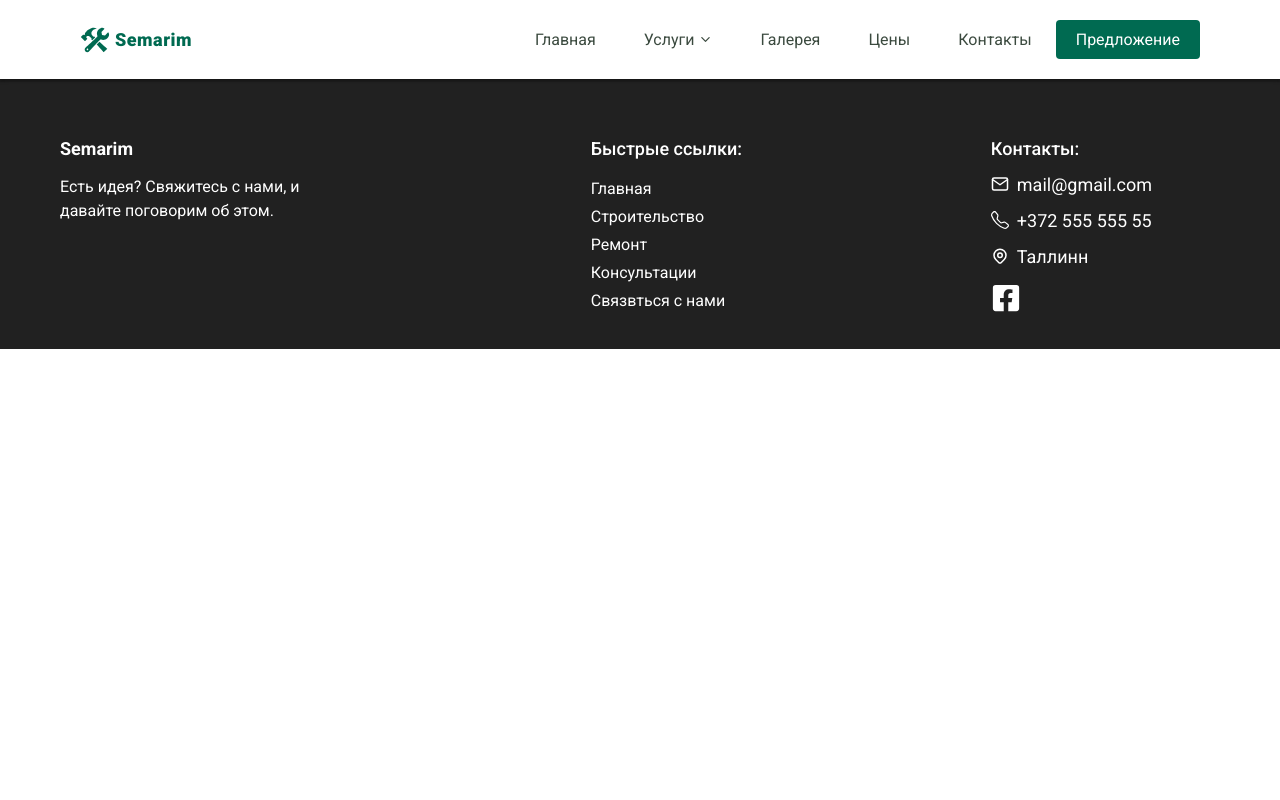
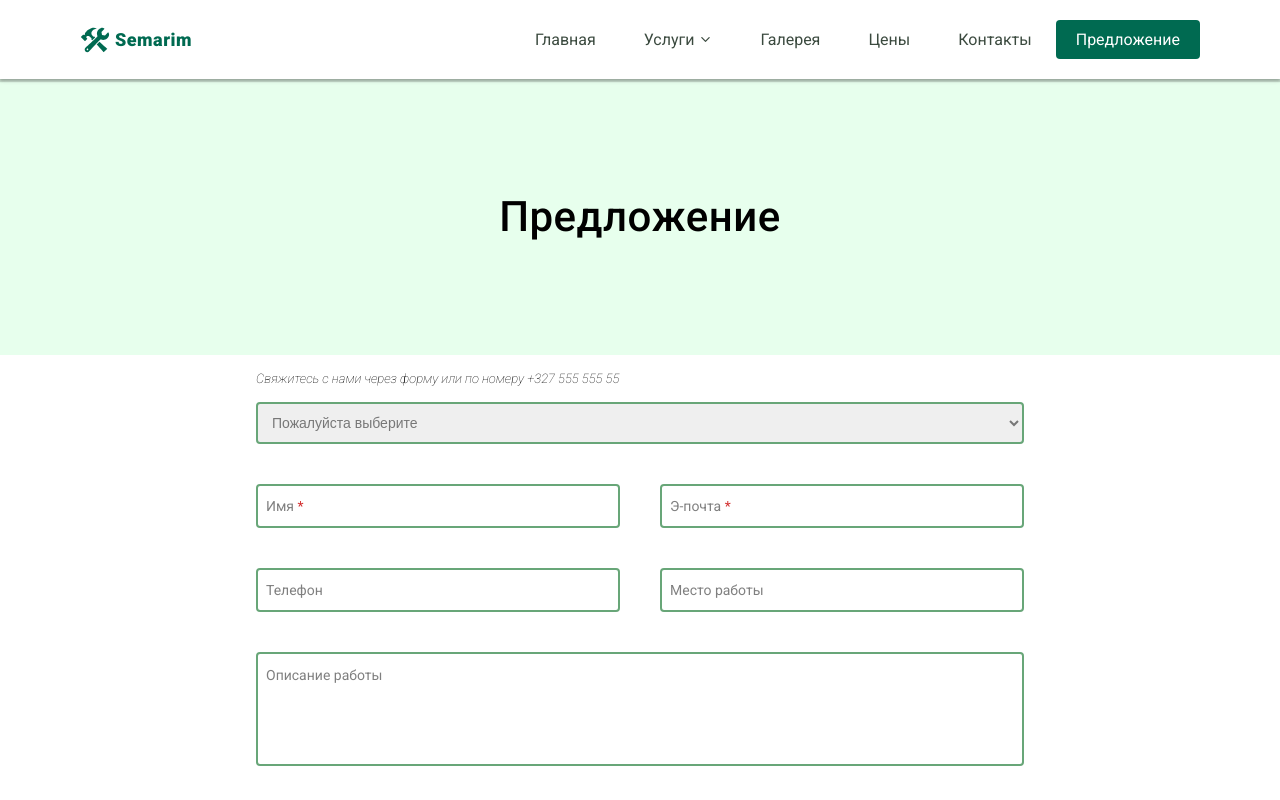
Before and after one commit to 6LiTCH66/construction-site, a React (Create React App) app: page /#/offer in a window 1280 px wide. Shown: the top 800 px of the page. Built offline with nearby package versions, Linux system fonts and the light colour scheme.

Commit message:
offer page was added

```diff
--- a/src/App.js
+++ b/src/App.js
@@ -1,6 +1,7 @@
 import './App.css';
 import React from "react";
 import {Navbar, Footer, Home, ServicesTemplate} from "./components";
+import {Offer} from "./containers";
 import {Routes, Route} from "react-router-dom";
 import ru from "./languages/ru.json"
 function App() {
@@ -12,6 +13,7 @@ function App() {
               <Navbar/>
               <Routes>
                   <Route path="/" element={<Home/>}/>
+
                   {ru.services.map((services) => (
                       services.type_of_work_links.map((service, index) => (
                           <Route key={index} path={service.link_url} element={
@@ -26,7 +28,7 @@ function App() {
                           }/>
                       ))
                   ))}
-
+                    <Route path="/offer" element={<Offer/>}/>
               </Routes>
               <Footer/>
           </div>
--- a/src/components/navbar/RightNavbar/RightNavbar.jsx
+++ b/src/components/navbar/RightNavbar/RightNavbar.jsx
@@ -37,7 +37,7 @@ function RightNavbar(props) {
     return (
         <Ul open={props.open}>
             <li className="nav__listitem">
-                <Link to="/">Главная</Link>
+                <Link to="">Главная</Link>
             </li>
             <li className="dropdown nav__listitem">
                 <Link to="#services">Услуги
@@ -67,7 +67,7 @@ function RightNavbar(props) {
             </li>
 
             <div className="link-button">
-                <Link to="#offer">Предложение</Link>
+                <Link to="/offer">Предложение</Link>
             </div>
 
         </Ul>
--- a/src/containers/index.js
+++ b/src/containers/index.js
@@ -2,3 +2,4 @@ export {default as Header} from "./header/Header"
 export {default as Services} from "./services/Services"
 export {default as Projects} from "./projects/Projects"
 export {default as Contact} from "./contact/Contact"
+export {default as Offer} from "./offer/Offer"
--- /dev/null
+++ b/src/containers/offer/Offer.jsx
@@ -0,0 +1,27 @@
+import React from 'react';
+import "./offer.css"
+import {Contact} from "../index";
+
+function Offer(props) {
+    return (
+        <div className="offer-box">
+
+            <div className="offer-header">
+                <div className="offer-header_wrapper">
+                    <h1 className="offer-title">Предложение</h1>
+                </div>
+
+            </div>
+            <div className="offer-container">
+                <div className="offer-wrapper">
+                    <Contact/>
+                </div>
+
+            </div>
+
+
+        </div>
+    );
+}
+
+export default Offer;
--- /dev/null
+++ b/src/containers/offer/offer.css
@@ -0,0 +1,34 @@
+.offer-wrapper{
+    width: 100%;
+    max-width: 800px;
+}
+.offer-container{
+    display: flex;
+    justify-content: center;
+    padding: 0 8rem;
+    margin-bottom: 3rem;
+}
+.offer-header{
+    /*background: linear-gradient(rgba(0, 0, 0, 0.50), rgba(0, 0, 0, 0.50)), url("../../assets/hero-a-bg.2102101644476.jpg") no-repeat;*/
+    padding: 3.75rem 8rem;
+    background-size: cover;
+    background-position: 50% 50%;
+    /*box-shadow: 0px 15px 10px -15px #111;*/
+    background-color: var(--color-bg);
+}
+.offer-title{
+    color: #000000;
+    font-style: normal;
+    font-weight: 450;
+    font-size: 42px;
+    line-height: 56px;
+    letter-spacing: 0.5px;
+}
+.offer-header_wrapper{
+    display: flex;
+    align-items: center;
+    justify-content: center;
+    height: 100%;
+    min-height: 156px;
+
+}
```
Also changed, not shown: src/index.js (+0 -27 lines).
